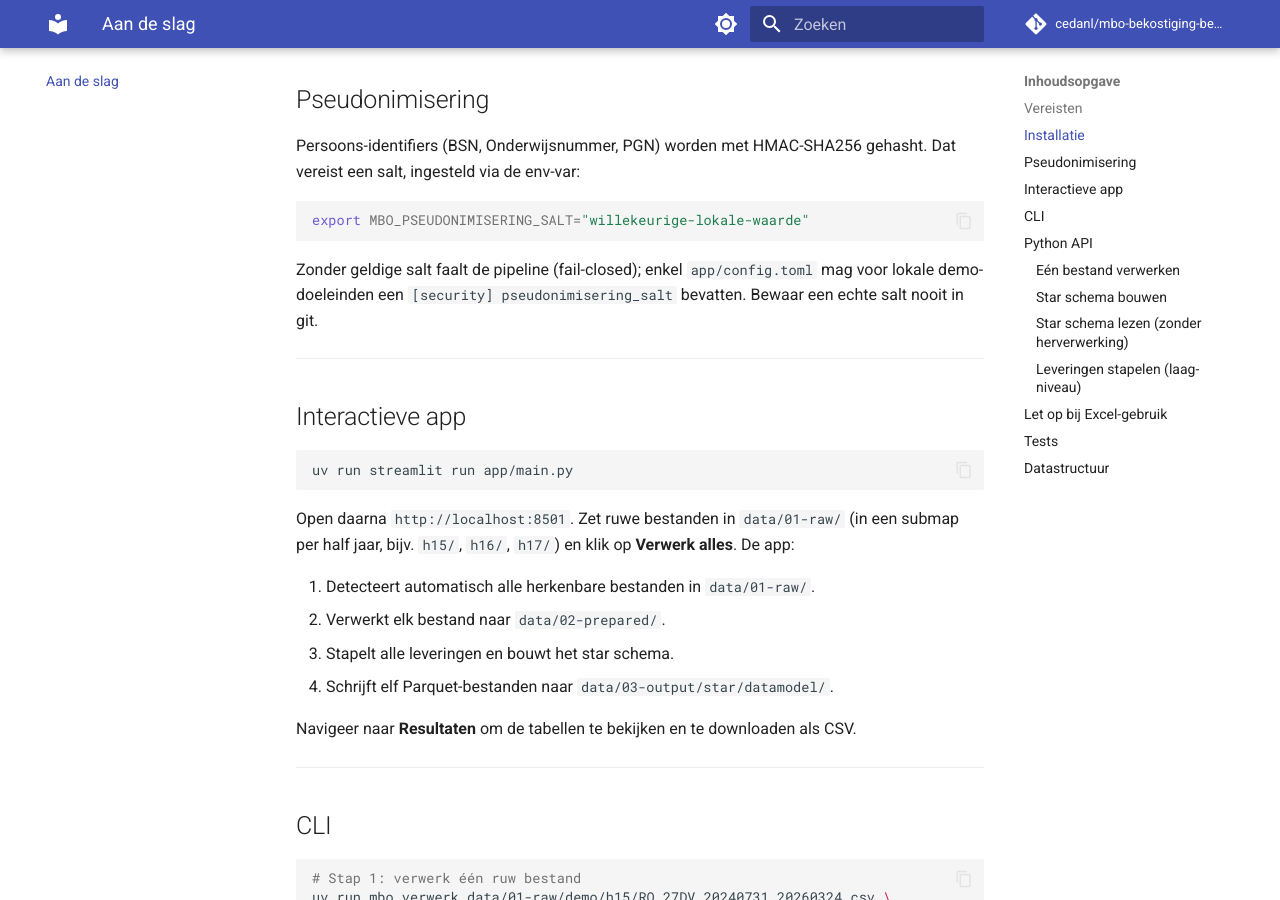
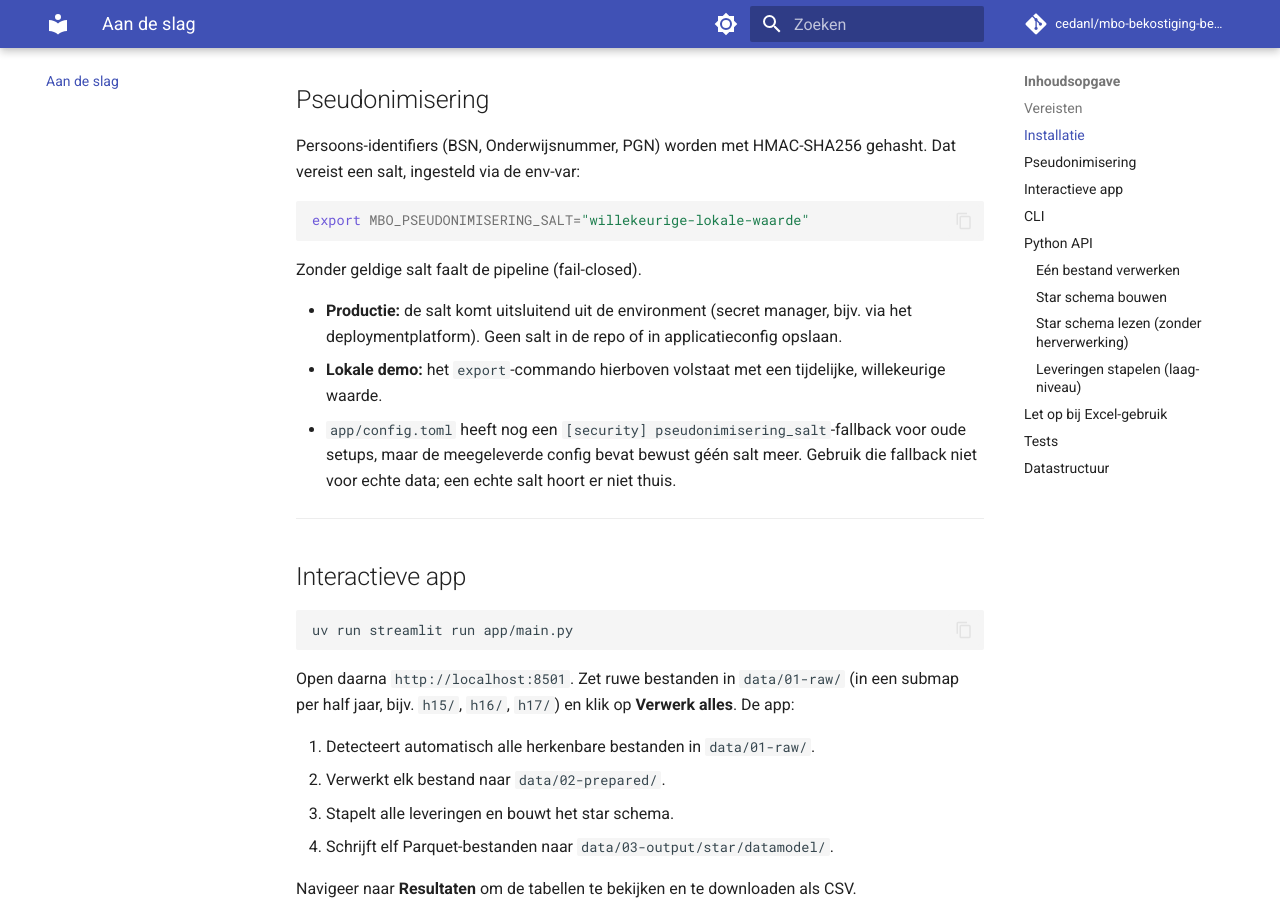
Before and after one commit to cedanl/mbo-bekostiging-bestanden, an MkDocs documentation site: the page built from docs/aan-de-slag.md, in a window 1280 px wide and 900 px high, scrolled down 505 px. Built offline with MkDocs 1.6.1 and Material for MkDocs 9.7.7, drawn with Linux system fonts in a browser that asks for light colours; comment, search, counter and statistics services are not loaded.

Commit message:
fix(#81,#83): OK-melding uit SLR-warnings en salt-docs scherper (#84)
#81: geslaagde SLR-check schrijft geen 'SLR-reconciliatie: OK' meer als
warning (warnings = problemen; slr_status is zelf het signaal). De UI toont
daarmee niet langer een ⚠️ naast de ✅-status. Regressietest toegevoegd.

#83: documentatie expliciteert productie = uitsluitend env-var/secret
manager; lokale demo = tijdelijke salt via export; app/config.toml is
slechts fallback voor demo en bevat bewust geen salt.

Entire-Checkpoint: 01M39N587QZ6HJTRGM9MPG6AR3

Co-authored-by: Tomer Iwan <t.iwan@mail.com>

````diff
--- a/docs/aan-de-slag.md
+++ b/docs/aan-de-slag.md
@@ -24,9 +24,16 @@
 export MBO_PSEUDONIMISERING_SALT="willekeurige-lokale-waarde"
 ```
 
-Zonder geldige salt faalt de pipeline (fail-closed); enkel `app/config.toml`
-mag voor lokale demo-doeleinden een `[security] pseudonimisering_salt` bevatten.
-Bewaar een echte salt nooit in git.
+Zonder geldige salt faalt de pipeline (fail-closed).
+
+- **Productie:** de salt komt uitsluitend uit de environment (secret manager,
+  bijv. via het deploymentplatform). Geen salt in de repo of in
+  applicatieconfig opslaan.
+- **Lokale demo:** het `export`-commando hierboven volstaat met een tijdelijke,
+  willekeurige waarde.
+- `app/config.toml` heeft nog een `[security] pseudonimisering_salt`-fallback
+  voor oude setups, maar de meegeleverde config bevat bewust géén salt meer.
+  Gebruik die fallback niet voor echte data; een echte salt hoort er niet thuis.
 
 ---
 
````
Also changed, not shown: README.md (+5 -3 lines), 2 other files.
